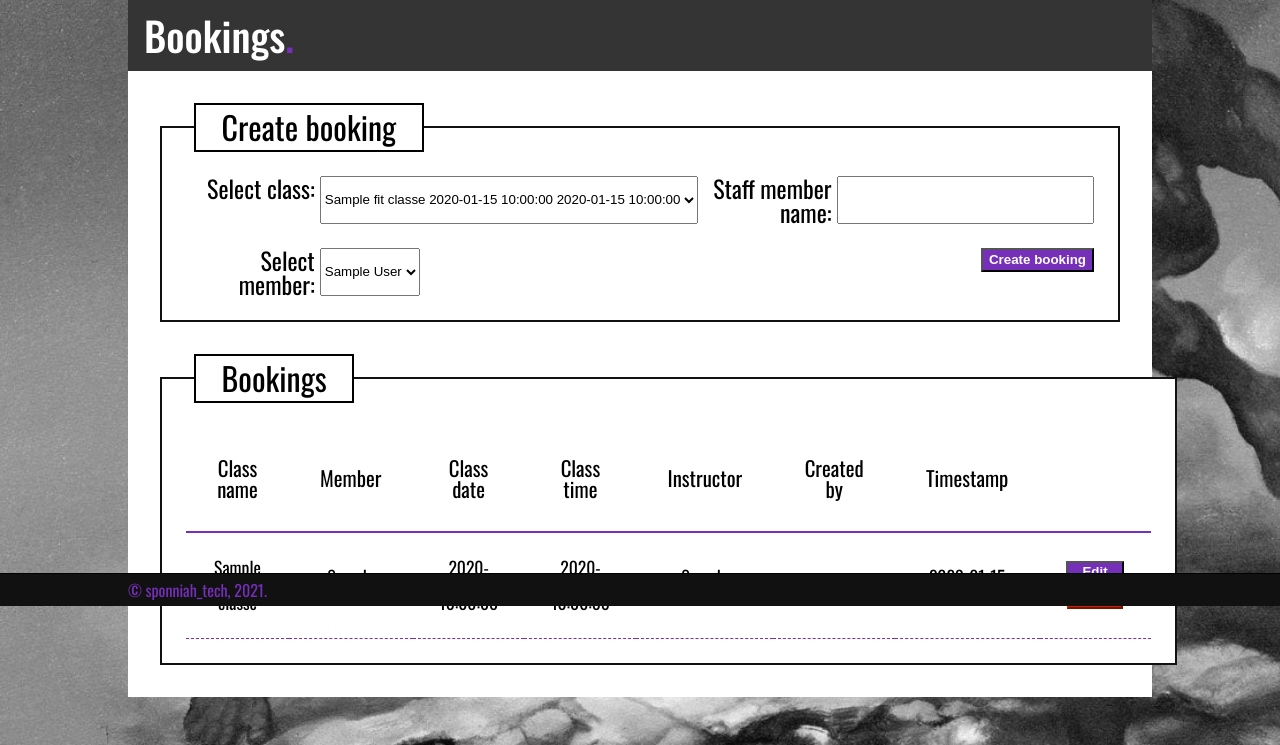
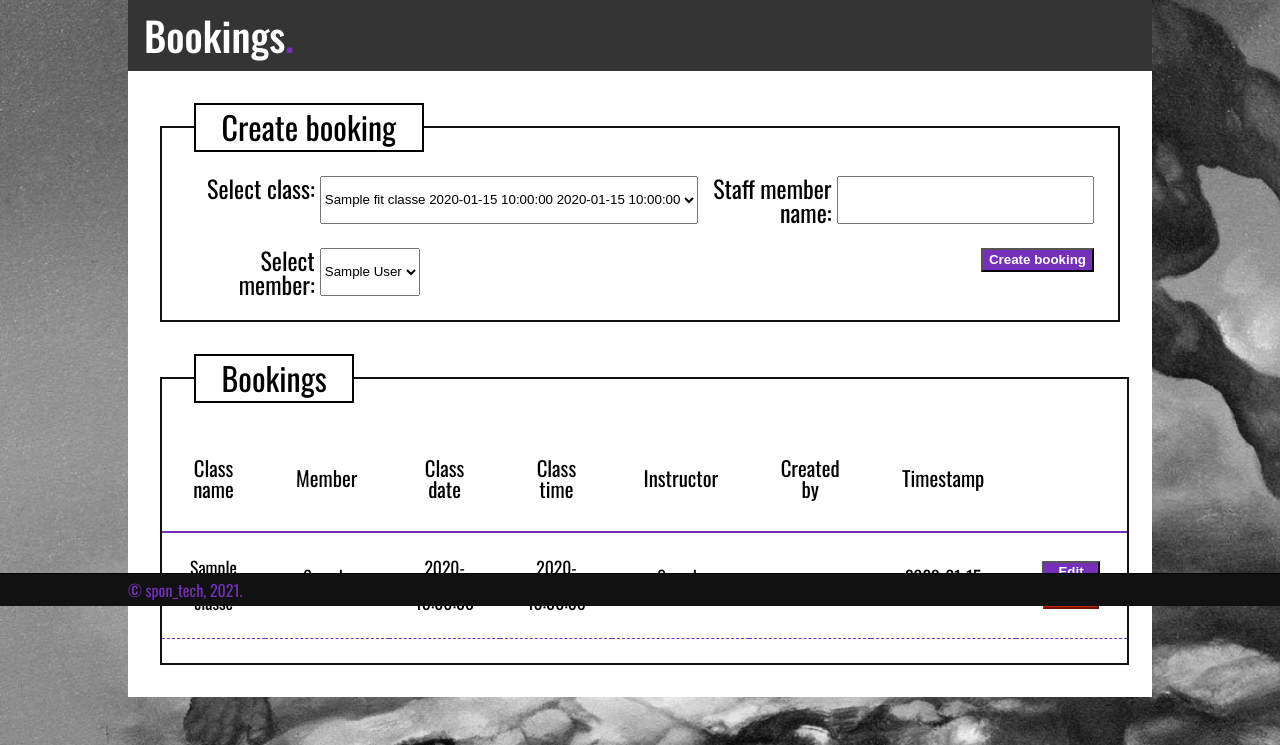
Before and after one commit to Boystavros/gym_admin_app_Python, a Flask app: page /bookings in a window 1280 px wide. Shown: the part 194-939 px from the top of the page. Run offline with Flask 2, Linux system fonts and the light colour scheme; a database or web service that is not in the repository returns one stand-in record (values such as "Sample title"); some libraries are stand-ins or nearby versions.

Commit message:
Minor styling bugs fixed.

```diff
--- a/static/css/styles.css
+++ b/static/css/styles.css
@@ -8,7 +8,6 @@ page title and footer dark grey = #353434;
 
 /* Base styling */
 /* html {
-    background-color: blueviolet;
 } */
 
 body {
@@ -17,7 +16,6 @@ body {
     color: #000000;
     background-image: url(/static/images/goodman_bull.jpeg);
     background-size: cover;
-    /* background-position: 0% -40%; Offset for weight gym backG */
 }
 
 .purple-accent {
@@ -196,7 +194,7 @@ button.delete-button:hover {
 }
 
 .container-content-table {
-    margin: 1.5rem;
+    margin: 1.5rem auto;
 }
 
 th, td {
--- a/templates/base.html
+++ b/templates/base.html
@@ -34,6 +34,6 @@
         </main>
     </body>
     <footer>
-        &copy; sponniah_tech, 2021.
+        &copy; spon_tech, 2021.
     </footer>
 </html>
```
Also changed, not shown: templates/bookings/index.html (+0 -29 lines).
